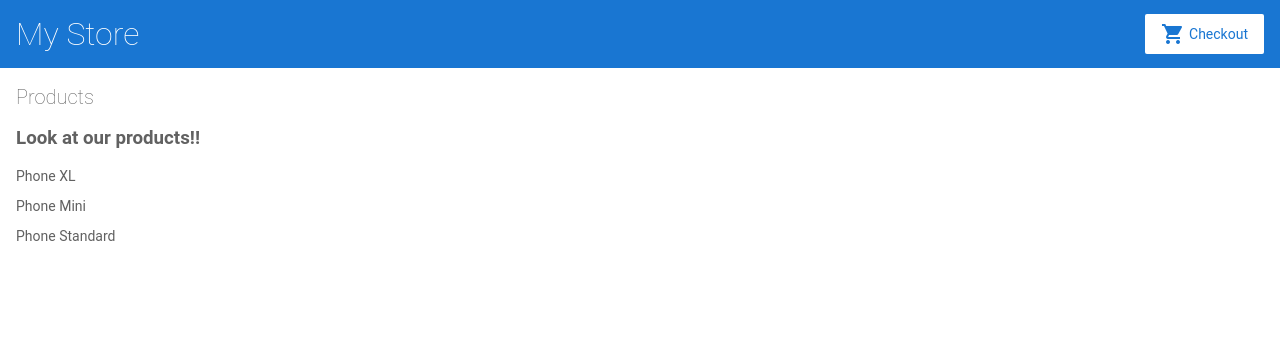
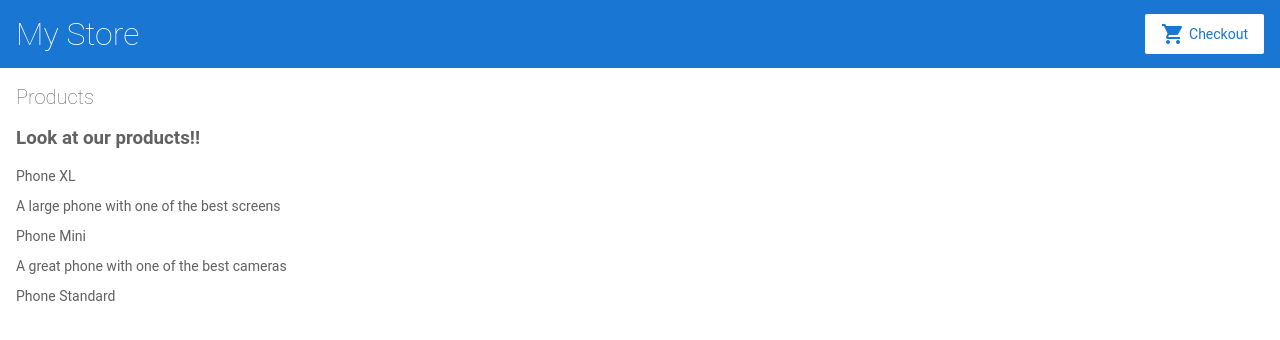
Before and after one commit to bablygithub/angular-Work, an Angular app: page / in a window 1280 px wide. Shown: the top 340 px of the page. Built offline with nearby package versions, Linux system fonts and the light colour scheme.

Commit message:
Added  description to the  Product list

```diff
--- a/src/app/product-list/product-list.component.html
+++ b/src/app/product-list/product-list.component.html
@@ -2,7 +2,8 @@
 <h3> Look at our products!!</h3>
 <div *ngFor="let product of products">
   <p>{{product.name}}</p>
-  </div>
+  <p>{{product.description}}</p>
+</div>
 
 
 <!--
```
